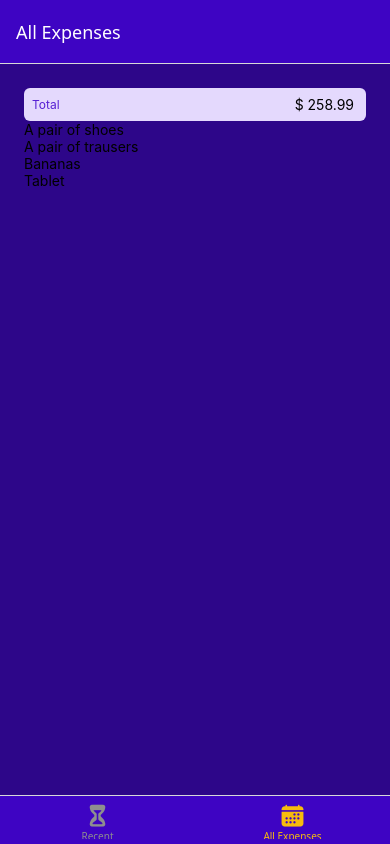
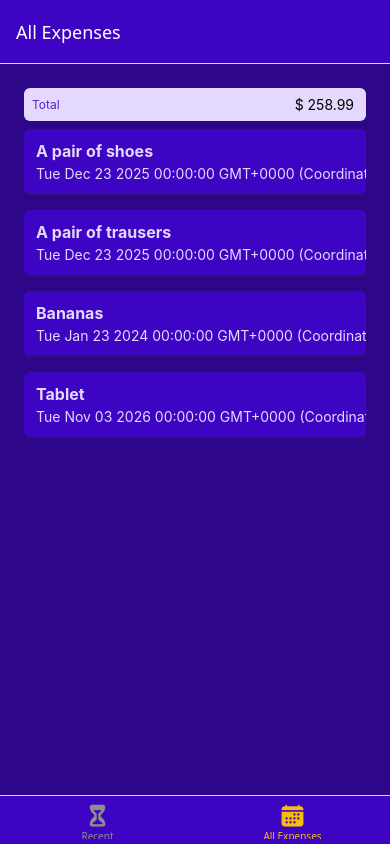
Before and after one commit to PnBafon/react-native-expense-tracker, a React Native app: screen /AllExpenses in a window 390 px wide. Built offline with nearby package versions, Linux system fonts and the light colour scheme.

Commit message:
integrated the ExpenseItem component

```diff
--- a/components/ExpensesOutput/ExpenseItem.jsx
+++ b/components/ExpensesOutput/ExpenseItem.jsx
@@ -10,7 +10,7 @@ const ExpenseItem = ({ description, date, amount }) => {
           <Text style={[styles.textBase, styles.description]}>
             {description}{" "}
           </Text>
-          <Text style={styles.textBase}>{date}</Text>
+          <Text style={styles.textBase}>{date.toString()}</Text>
         </View>
         <View style={styles.amountContainer}>
           <Text style={styles.amount}>{amount}</Text>
--- a/components/ExpensesOutput/ExpensesList.jsx
+++ b/components/ExpensesOutput/ExpensesList.jsx
@@ -1,9 +1,10 @@
 import { FlatList, StyleSheet, Text, View } from "react-native";
 import React from "react";
+import ExpenseItem from "./ExpenseItem";
 
 const ExpensesList = ({ expenses }) => {
   function renderItem(itemData) {
-    return <Text>{itemData.item.description}</Text>;
+    return <ExpenseItem {...itemData.item}/>;
   }
   return (
     <FlatList
```
